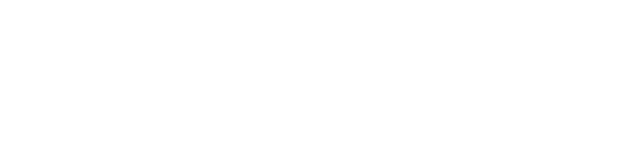
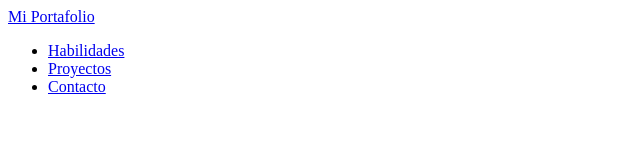
Before and after one commit to PriscilaRosales/mi-portafolio, a plain HTML site: page index.html in a window 1280 px wide. Shown: the whole page, without its empty margins (0-640 px from the left). Drawn offline with Linux system fonts and the light colour scheme.

Commit message:
Estructura de navegacion principal

```diff
--- a/index.html
+++ b/index.html
@@ -8,10 +8,15 @@
 </head>
 <body>
     <header>
-        <nav class="">
-            <div>
-
+        <nav class="navbar">
+            <div class="nav-left">
+                <a href="#inicio" class="inicio">Mi Portafolio</a>
             </div>
+            <ul class="nav-right">
+                <li><a href="#habilidades">Habilidades</a></li>
+                <li><a href="#proyectos">Proyectos</a></li>
+                <li><a href="#contacto">Contacto</a></li>
+            </ul>
         </nav>
     </header>
 
```
